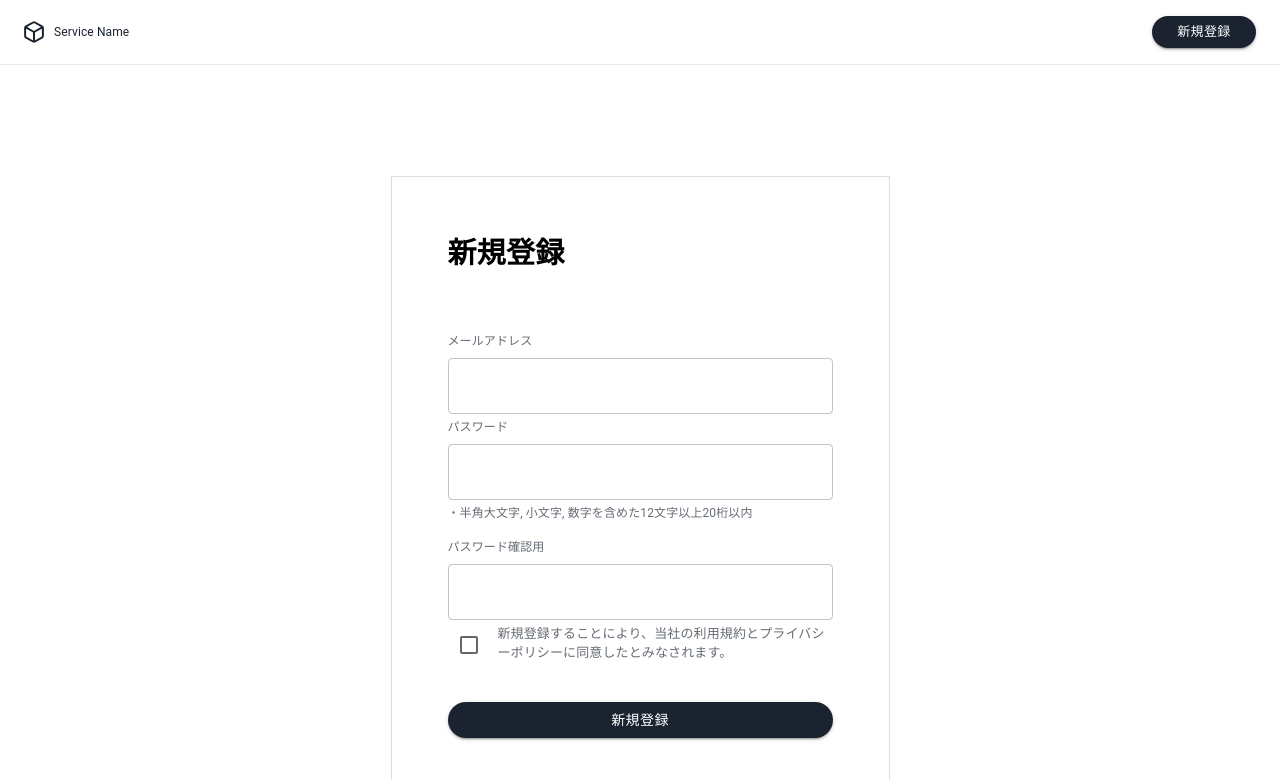
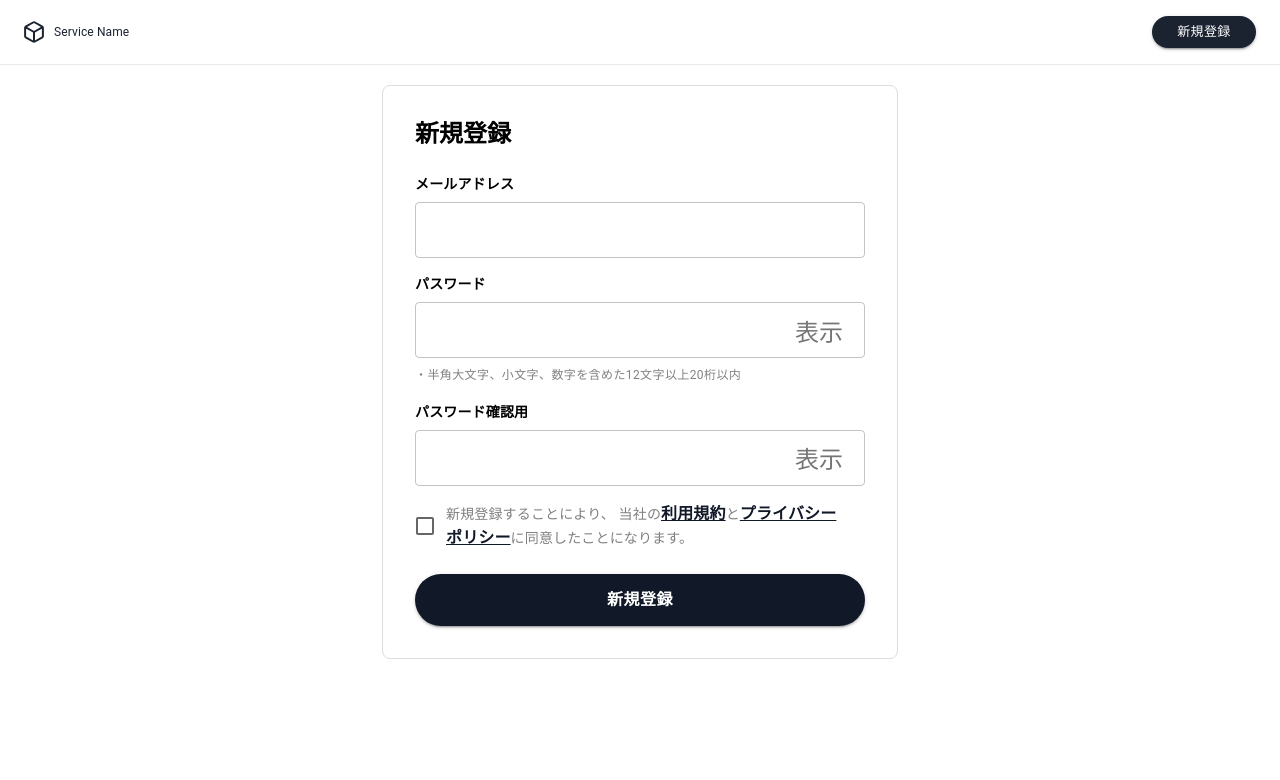
Before and after one commit to aswanthk-jiitak/react-components, a React app: page /registration in a window 1280 px wide. Shown: the top 780 px of the page. Built offline with nearby package versions, Linux system fonts and the light colour scheme.

Commit message:
new modify commit

```diff
--- a/src/pages/registration/index.js
+++ b/src/pages/registration/index.js
@@ -3,173 +3,246 @@ import { useNavigate } from 'react-router-dom';
 import MainLayout from '../../layout/mailLayout';
 import ButtonComponents from '../../components/buttonComponents';
 import TextFieldComponent from '../../components/textBoxComponents';
-import { Stack, Typography, Box, IconButton, InputAdornment } from '@mui/material';
-import { Checkbox } from '@mui/material';
+import { Stack, Typography, Box, IconButton, InputAdornment, TextField, FormControlLabel, Checkbox } from '@mui/material';
 import { apiAuth } from '../../utils/http';
 
+function RegistrationPage() {
+  const navigate = useNavigate();
 
-function RegistrationPage() {
-  const navigate = useNavigate()
+  const [showPassword, setShowPassword] = useState(false);
+  const [showConfirmPassword, setShowConfirmPassword] = useState(false);
+  const [email, setEmail] = useState('');
+  const [password, setPassword] = useState('');
+  const [confirmPassword, setConfirmPassword] = useState('');
+  const [termsAccepted, setTermsAccepted] = useState(false);
 
-  const handleNavigate = () => {
-    navigate('/registration/'); // Navigates to the About page
-  };
-
-  const [email, setEmail] = useState('');
-  const [password1, setPassword1] = useState('');
-  const [password2, setPassword2] = useState('');
   const [emailError, setEmailError] = useState('');
   const [passwordError, setPasswordError] = useState('');
   const [passwordCompareError, setPasswordCompareError] = useState('');
+  const [termsError, setTermsError] = useState('');
 
+  // Email Validation
   const handleEmailChange = (e) => {
-    setEmail(e.target.value);  // Update the email state
+    const newEmail = e.target.value;
+    setEmail(newEmail);
+
+    const emailRegex = /^[^\s@]+@[^\s@]+\.[^\s@]+$/;
+    if (!emailRegex.test(newEmail)) {
+      setEmailError('有効なメールアドレスを入力してください');
+    } else {
+      setEmailError('');
+    }
   };
 
+  // Password Validation
   const handlePassword1Change = (e) => {
-      setPassword1(e.target.value);  // Update the email state
-      };
+    const newPassword = e.target.value;
+    setPassword(newPassword);
 
-    const handlePassword2Change = (e) => {
-        setPassword2(e.target.value);  // Update the email state
-        };
-
-  const handleSubmit = (e) => {
-    e.preventDefault(); // Prevent the default form submission (if inside a form)
-
-    console.log("Button clicked");
-    console.log(email)
-
-    const emailRegex = /^[^\s@]+@[^\s@]+\.[^\s@]+$/;
-    if (!emailRegex.test(email)) { // Use the current email state here
-        console.log("Invalid email");
-        console.log("email",1111)
-        setEmailError('有効なメールアドレスを入力してください');
+    if (newPassword.length < 12 || newPassword.length > 20) {
+      setPasswordError('12文字以上20文字以内で、半角の大文字, 小文字, 数字を含めてください。');
     } else {
-        console.log("Valid email");
-        setEmailError('');
-        console.log("email",222222)
-
-    }
-
-    console.log(">>", emailError)
-
-    console.log("vvvvvv",password1.length)
-    if (password1.length < 12 || password1.length > 20) {
-      console.log("pass",111111)
-      setPasswordError('12文字以上20文字以内で、半角の大文字, 小文字, 数字を含めてください。');
-      console.log('error founf')
-  } else {
-    console.log("pass",2222)
       setPasswordError('');
     }
 
-    if(password1!=password2){
-      console.log("comp",1111)
-      setPasswordCompareError('パスワードが一致していません')
+    // Check if password matches confirm password
+    if (confirmPassword && newPassword !== confirmPassword) {
+      setPasswordCompareError('パスワードが一致していません');
     } else {
-      setPasswordCompareError('')
-      console.log("comp",222222)
+      setPasswordCompareError('');
+    }
+  };
 
+  // Confirm Password Validation
+  const handlePassword2Change = (e) => {
+    const newConfirmPassword = e.target.value;
+    setConfirmPassword(newConfirmPassword);
+
+    if (newConfirmPassword !== password) {
+      setPasswordCompareError('パスワードが一致していません');
+    } else {
+      setPasswordCompareError('');
+    }
+  };
+
+  // Validate Form Before Submitting
+  const validateForm = () => {
+    let valid = true;
+
+    // Email validation
+    if (!email.match(/^[^\s@]+@[^\s@]+\.[^\s@]+$/)) {
+      setEmailError('有効なメールアドレスを入力してください');
+      valid = false;
+    } else {
+      setEmailError('');
     }
 
-    console.log("email", emailError)
-    console.log("pass", passwordError)
-    console.log("comp", passwordCompareError)
+    // Password validation
+    if (!password.match(/^(?=.*[a-z])(?=.*[A-Z])(?=.*\d).{12,20}$/)) {
+      setPasswordError('12文字以上20文字以内で、半角の大文字, 小文字, 数字を含めてください。');
+      valid = false;
+    } else {
+      setPasswordError('');
+    }
+
+    // Password confirmation check
+    if (password !== confirmPassword) {
+      setPasswordCompareError('パスワードが一致していません');
+      valid = false;
+    } else {
+      setPasswordCompareError('');
+    }
+
+    // Terms & conditions check
+    if (!termsAccepted) {
+      setTermsError('利用規約に同意してください。');
+      valid = false;
+    }
+
+    return valid;
+  };
 
 
-    if (emailError==='' && passwordCompareError==='' && passwordError==='')
-      {
+  const handleSubmit = (e) => {
+    e.preventDefault();
+
+    // Validate form before proceeding
+    if (!validateForm()) return;
 
     apiAuth
       .post("signup", {
         name: "",  // Add the name as required
-            admin_type: "admin",  // Set the admin type
-            email: email,  // Use the email passed in the form/input
-            status: "active",  // Set the default status
-            password: password1,  // Add the password (ensure it's from a form input)
-            otpVerification: false  // Assuming this is a boolean flag for OTP verification
+        admin_type: "admin",
+        email: email,
+        status: "active",
+        password: password,
+        otpVerification: false
       })
-        .then((res) => {
+      .then(() => {
         navigate("/otp-verification");
       })
       .catch((err) => {
-          console.log("error >>", err)
+        console.log("error >>", err);
       });
-    }
-
   };
 
   return (
     <MainLayout>
-      <div className="App">
-        <header className="App-header">
       <Box
         sx={{
-              display: 'flex',
-              flexDirection: 'column',
-              alignItems: 'center',
-              gap: '16px',
-              width: '449px',
-              height: '568px',
+          width: '450px',
+          padding: '32px',
           margin: '0 auto',
-              padding: '24px',
-              border: '0.5px solid #ddd',
-              justifyContent: 'center'
-            }}>
+          border: '1px solid #ddd',
+          borderRadius: '8px',
+          backgroundColor: '#fff',
+        }}
+      >
+        <Typography variant="h5" fontWeight="bold" mb={3}>
+          新規登録
+        </Typography>
 
-            <Typography fontWeight="bold" // Makes the text bold
-              textAlign="left" // Aligns the text to the left
-              color='black' fontSize={'29px'}
-              width={'385px'}>新規登録</Typography>
-            <Stack direction="column" spacing={1} mt={'40px'}>
-              <Typography color='#666C75' fontSize={'12px'} textAlign={'left'}>メールアドレス</Typography>
-              <TextFieldComponent sx={{ width: '385px', height: '44px' }} onChange={handleEmailChange} />
-            </Stack>
-            { console.log("ccccccc", emailError)}
+        {/* Email Input */}
+        <Typography variant="body2" fontWeight="bold" mb={1}>
+          メールアドレス
+        </Typography>
+        <TextFieldComponent
+          fullWidth
+          variant="outlined"
+          value={email}
+          onChange={handleEmailChange}
+        />
         {emailError && <p style={{ color: 'red', fontSize: '12px' }}>{emailError}</p>}
-            <Stack direction="column" spacing={1}>
-              <Stack direction="row" spacing={25}>
-                <Typography color='#666C75' fontSize={'12px'} textAlign={'left'}>パスワード</Typography>
-              </Stack>
-              <TextFieldComponent sx={{ width: '385px', height: '44px' }} type='password' onChange={handlePassword1Change}
+
+        {/* Password Input */}
+        <Typography variant="body2" fontWeight="bold" mt={2} mb={1}>
+          パスワード
+        </Typography>
+        <TextField
+          fullWidth
+          type={showPassword ? 'text' : 'password'}
+          variant="outlined"
+          value={password}
+          onChange={handlePassword1Change}
           InputProps={{
             endAdornment: (
               <InputAdornment position="end">
-                    <IconButton>
-                      <ButtonComponents label={'hiii'} />
-
+                <IconButton onClick={() => setShowPassword(!showPassword)}>
+                  {showPassword ? '非表示' : '表示'}
                 </IconButton>
               </InputAdornment>
             ),
-              }}/>
-            </Stack>
+          }}
+        />
+        <Typography variant="caption" color="gray" mt={1} display="block">
+          ・半角大文字、小文字、数字を含めた12文字以上20桁以内
+        </Typography>
         {passwordError && <p style={{ color: 'red', fontSize: '12px' }}>{passwordError}</p>}
-            <Typography color='#666C75' width={385} fontSize={'12px'} textAlign={'left'}>・半角大文字, 小文字, 数字を含めた12文字以上20桁以内</Typography>
-            <Stack direction="column" spacing={1} >
-              <Typography color='#666C75' fontSize={'12px'} textAlign={'left'}>パスワード確認用</Typography>
-              <TextFieldComponent sx={{ width: '385px', height: '44px' }} type='password' onChange={handlePassword2Change}
+
+        {/* Confirm Password Input */}
+        <Typography variant="body2" fontWeight="bold" mt={2} mb={1}>
+          パスワード確認用
+        </Typography>
+        <TextField
+          fullWidth
+          type={showConfirmPassword ? 'text' : 'password'}
+          variant="outlined"
+          value={confirmPassword}
+          onChange={handlePassword2Change}
           InputProps={{
             endAdornment: (
               <InputAdornment position="end">
-                      <IconButton>
-                        <ButtonComponents label={'hiii'} />
-
+                <IconButton onClick={() => setShowConfirmPassword(!showConfirmPassword)}>
+                  {showConfirmPassword ? '非表示' : '表示'}
                 </IconButton>
               </InputAdornment>
             ),
-                }} />
-            </Stack>
+          }}
+        />
         {passwordCompareError && <p style={{ color: 'red', fontSize: '12px' }}>{passwordCompareError}</p>}
-            <Stack width={'385px'} direction="row" spacing={1}>
-              <Checkbox></Checkbox>
-              <Typography color='#666C75' width={385} fontSize={'13px'} textAlign={'left'}>新規登録することにより、当社の利用規約とプライバシーポリシーに同意したとみなされます。</Typography>
-            </Stack>
-            <ButtonComponents sx={{ width: '385px', borderRadius: '48px', mt: '20px' }} label={'新規登録'} onClick={handleSubmit} />
+
+        {/* Checkbox for Terms */}
+        <FormControlLabel
+          control={
+            <Checkbox
+              checked={termsAccepted}
+              onChange={(e) => setTermsAccepted(e.target.checked)}
+            />
+          }
+          label={
+            <Typography variant="body2" color="gray">
+              新規登録することにより、 当社の
+              <Typography component="span" sx={{ textDecoration: 'underline', cursor: 'pointer', color: '#111827', fontWeight: 'bold' }}>
+                利用規約
+              </Typography>
+              と
+              <Typography component="span" sx={{ textDecoration: 'underline', cursor: 'pointer', color: '#111827', fontWeight: 'bold' }}>
+                プライバシーポリシー
+              </Typography>
+              に同意したことになります。
+            </Typography>
+          }
+          sx={{ mt: 2 }}
+        />
+        {termsError && <p style={{ color: 'red', fontSize: '12px' }}>{termsError}</p>}
+        {/* Submit Button */}
+        <ButtonComponents
+          label="新規登録"
+          color="black"
+          onClick={handleSubmit}
+          // disabled={!validateForm()}  // Disable button if form is invalid
+          sx={{
+            width: '100%',
+            borderRadius: '30px',
+            padding: '12px',
+            fontSize: '16px',
+            fontWeight: 'bold',
+            backgroundColor: '#111827',
+            color: 'white',
+            mt: 3,
+          }}
+        />
       </Box>
-
-        </header>
-      </div>
     </MainLayout>
   );
 }
```
Lines whose indentation alone changed are shown as unchanged.
